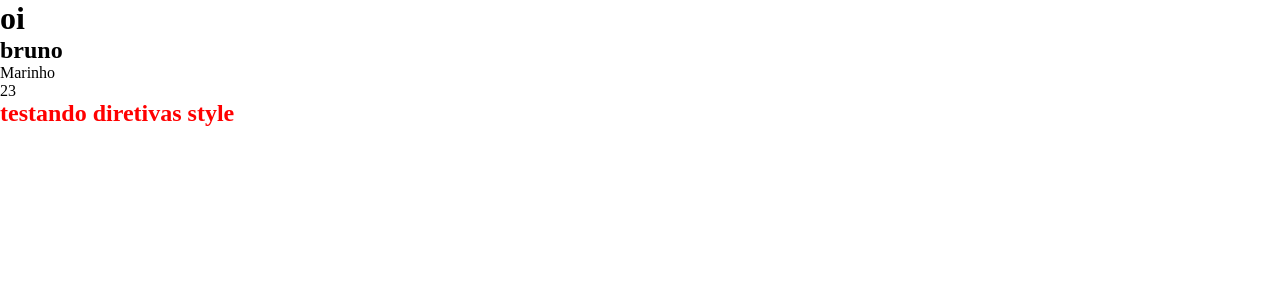
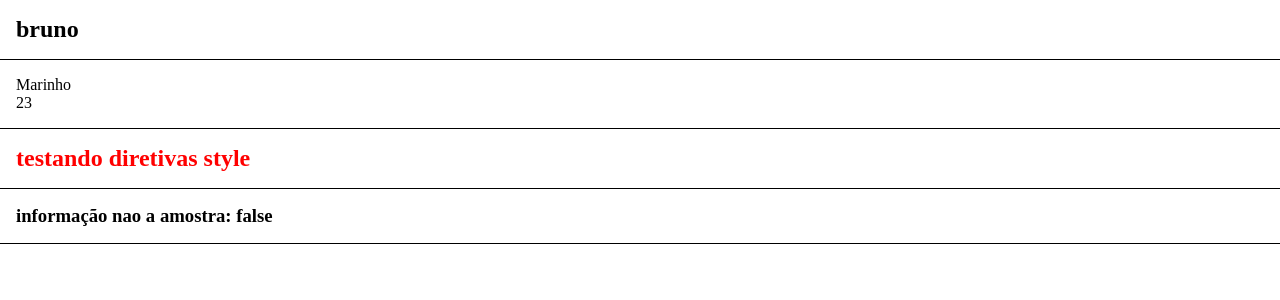
Before and after one commit to Brun0-marinh0/curso-angular, an Angular app: page / in a window 1280 px wide. Shown: the top 300 px of the page. Built offline with nearby package versions, Linux system fonts and the light colour scheme.

Commit message:
aula de condicional

```diff
--- a/src/app/app.component.html
+++ b/src/app/app.component.html
@@ -1,4 +1,4 @@
-<h1>oi</h1>
 <app-first-component/>
 <app-parent-data [lName]="lastName" [year]="year"/>
 <app-directives/>
+<app-if-render/>
--- a/src/app/app.module.ts
+++ b/src/app/app.module.ts
@@ -6,6 +6,7 @@ import { AppComponent } from './app.component';
 import { FirstComponentComponent } from './components/first-component/first-component.component';
 import { ParentDataComponent } from './components/parent-data/parent-data.component';
 import { DirectivesComponent } from './components/directives/directives.component';
+import { IfRenderComponent } from './components/if-render/if-render.component';
 
 @NgModule({
   declarations: [
@@ -13,6 +14,7 @@ import { DirectivesComponent } from './components/directives/directives.componen
     FirstComponentComponent,
     ParentDataComponent,
     DirectivesComponent,
+    IfRenderComponent,
   ],
   imports: [
     BrowserModule,
--- a/src/app/components/directives/directives.component.html
+++ b/src/app/components/directives/directives.component.html
@@ -1 +1,3 @@
-<h2 [ngStyle]="{'color': color}"> testando diretivas style </h2>
+<div class="container">
+    <h2 [ngStyle]="{'color': color}"> testando diretivas style </h2>
+</div>
--- a/src/app/components/first-component/first-component.component.html
+++ b/src/app/components/first-component/first-component.component.html
@@ -1 +1,3 @@
-<h2>{{name}}</h2>
+<div class="container">
+    <h2>{{name}}</h2>
+</div>
--- /dev/null
+++ b/src/app/components/if-render/if-render.component.html
@@ -0,0 +1,8 @@
+<div class="container">
+    <h3 *ngIf="showMe; else dontShow" >mostrar informação</h3>
+    <ng-template #dontShow>
+        <div>
+            <h3>informação nao a amostra: {{showMe}} </h3>
+        </div>
+    </ng-template>
+</div>
--- /dev/null
+++ b/src/app/components/if-render/if-render.component.ts
@@ -0,0 +1,10 @@
+import { Component } from '@angular/core';
+
+@Component({
+  selector: 'app-if-render',
+  templateUrl: './if-render.component.html',
+  styleUrls: ['./if-render.component.css']
+})
+export class IfRenderComponent {
+  showMe = false
+}
--- a/src/app/components/parent-data/parent-data.component.html
+++ b/src/app/components/parent-data/parent-data.component.html
@@ -1,2 +1,4 @@
-<p>{{ lName }}</p>
-<p>{{ year }}</p>
+<div class="container">
+    <p>{{ lName }}</p>
+    <p>{{ year }}</p>
+</div>
--- a/src/styles.css
+++ b/src/styles.css
@@ -11,3 +11,8 @@ button{
 a{
     text-decoration: none;
 }
+
+.container{
+    padding: 1rem;
+    border-bottom: 1px solid black;
+}
```
Also changed, not shown: src/app/components/if-render/if-render.component.css (added), 1 other file (tests, documents, lock files or other folders).
